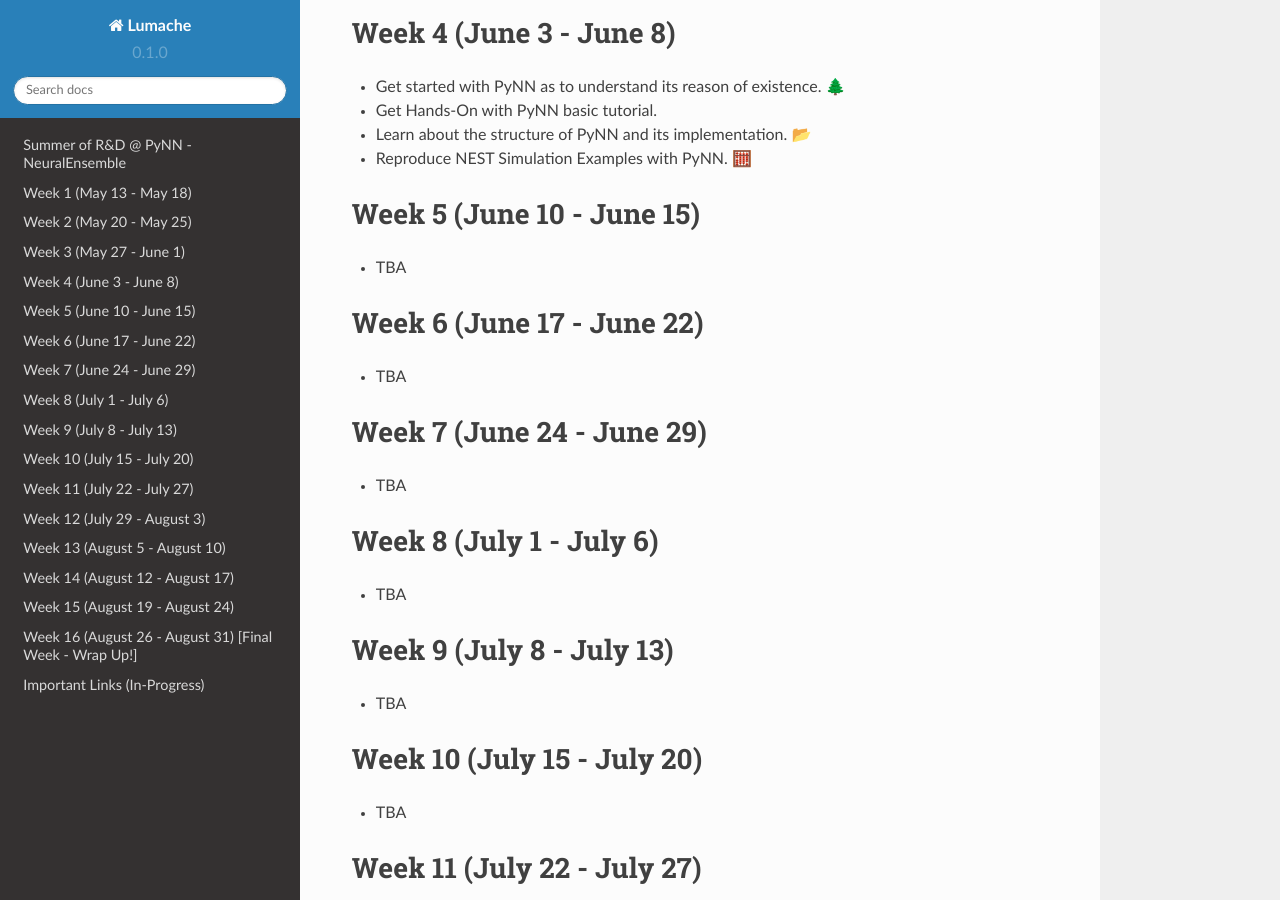
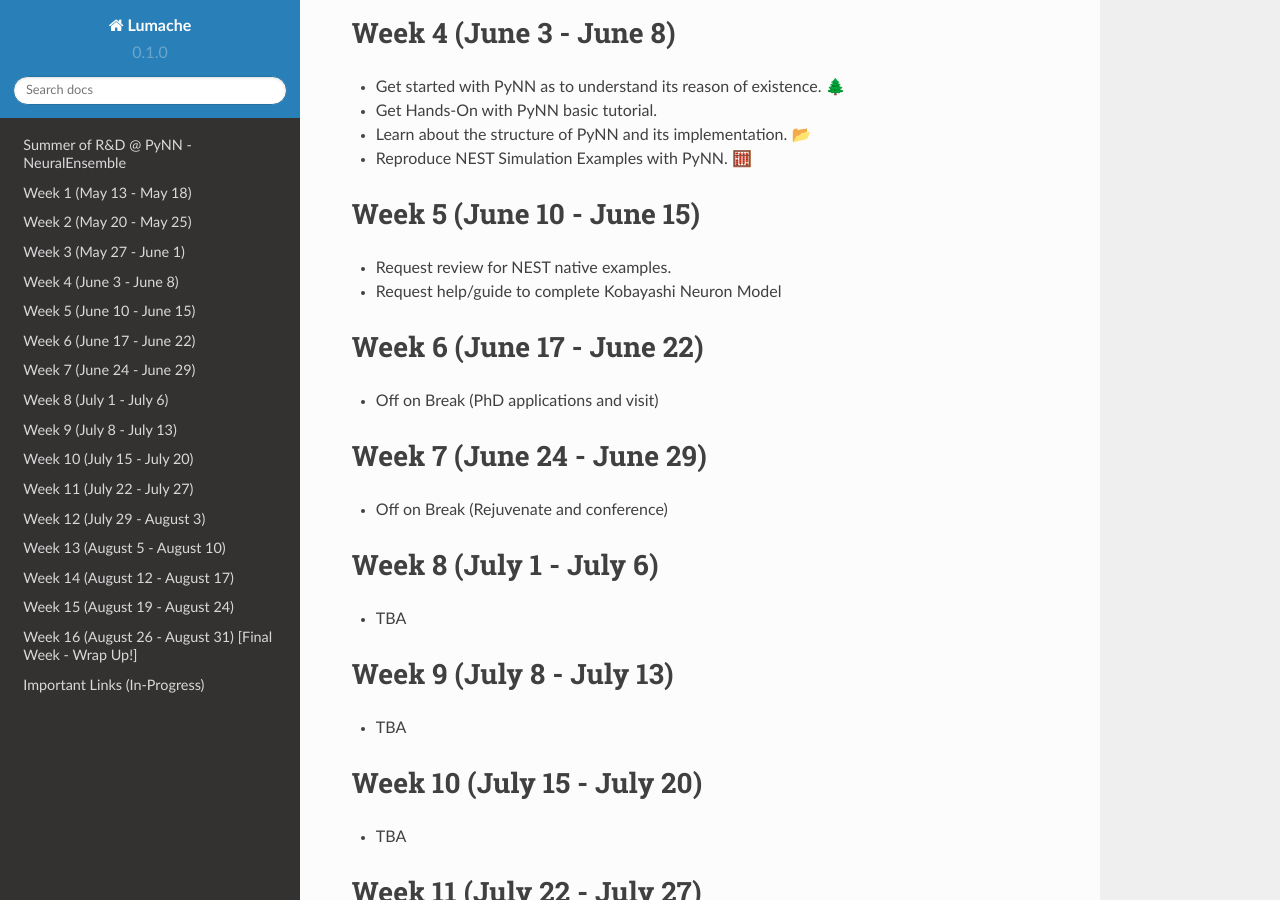
Before and after one commit to HarshKhilawala/eprops-pynn-rtd, a Sphinx documentation site: the page built from docs/source/index.rst, in a window 1280 px wide and 900 px high, scrolled down 1037 px. Built offline with Sphinx 7.4.7 and the Read the Docs theme 2.0.0, drawn with Linux system fonts in a browser that asks for light colours.

Commit message:
update weekly blogs

```diff
--- a/docs/source/index.rst
+++ b/docs/source/index.rst
@@ -56,18 +56,16 @@ Week 4 (June 3 - June 8)
 
 Week 5 (June 10 - June 15)
 =========================
-
-- TBA
+- Request review for NEST native examples.
+- Request help/guide to complete Kobayashi Neuron Model
 
 Week 6 (June 17 - June 22)
 ==========================
-
-- TBA
+- Off on Break (PhD applications and visit)
 
 Week 7 (June 24 - June 29)
 ==========================
-
-- TBA
+- Off on Break (Rejuvenate and conference)
 
 Week 8 (July 1 - July 6)
 ===========================
```
